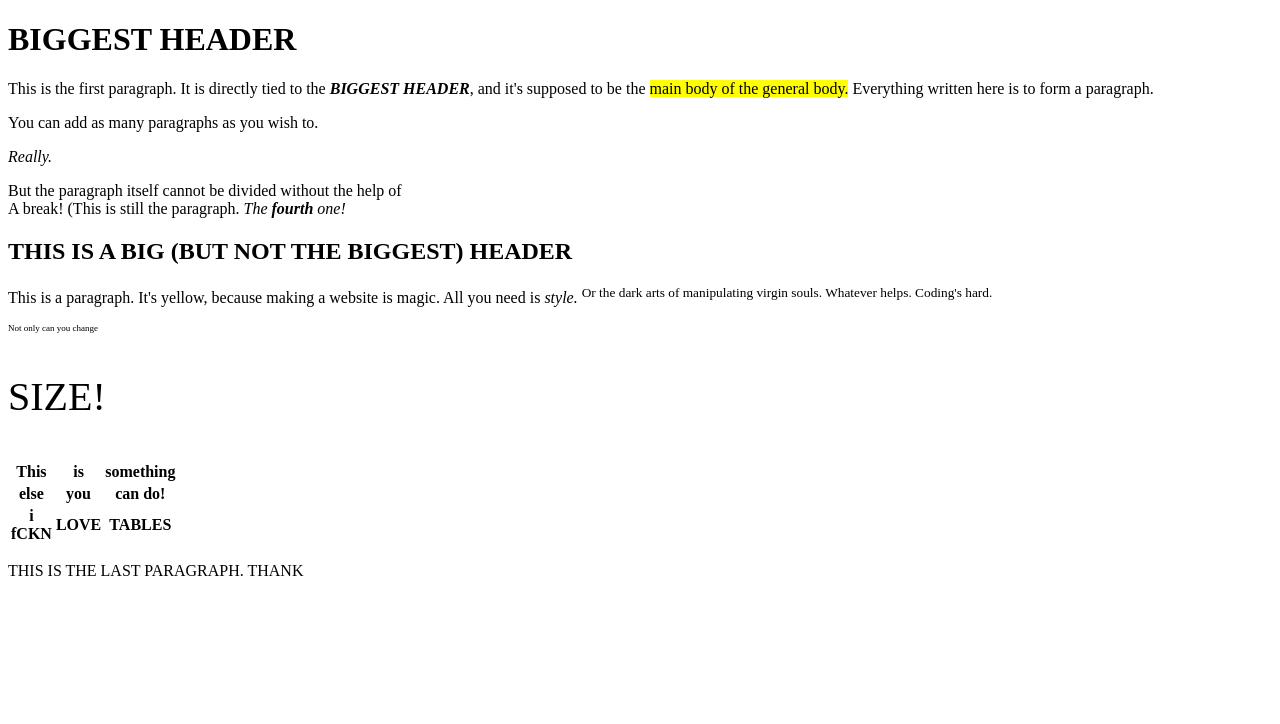
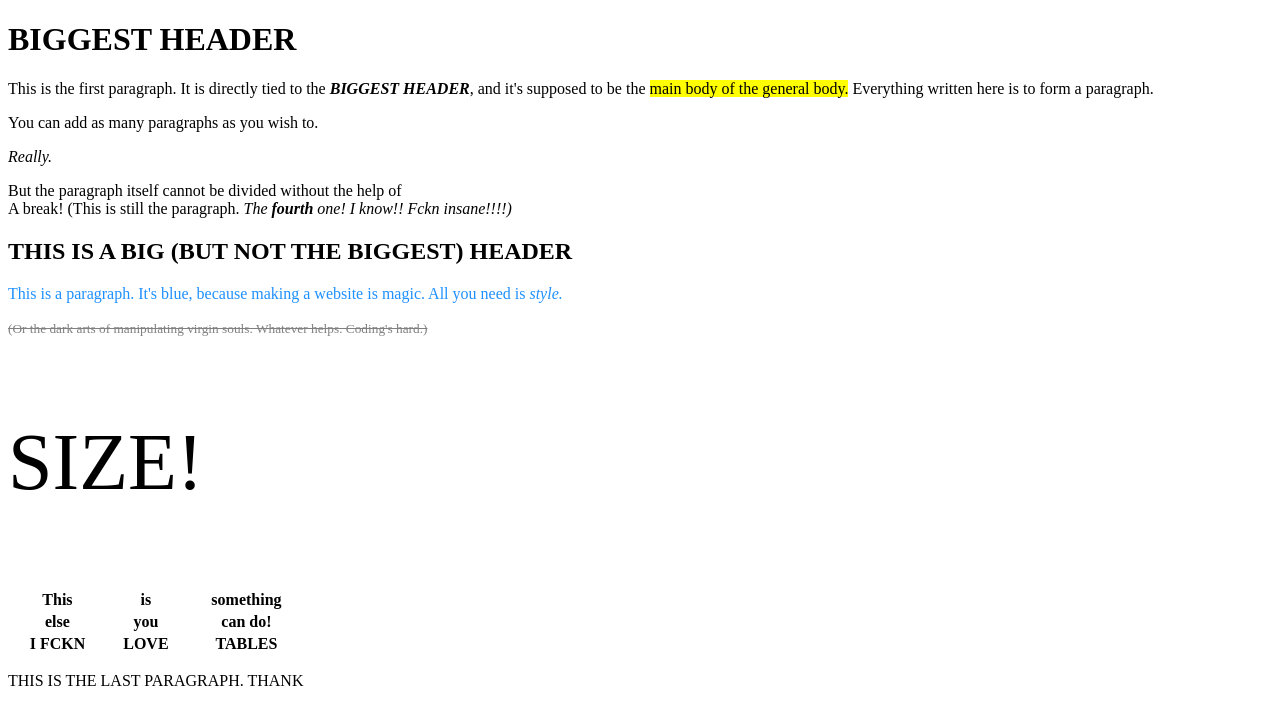
Before and after one commit to zeromiyo/project-one, a plain HTML site: page thecode.html in a window 1280 px wide. Drawn offline with Linux system fonts and the light colour scheme.

Commit message:
UPDATE 1-- ADEED SHIT

```diff
--- a/thecode.html
+++ b/thecode.html
@@ -10,14 +10,14 @@
 <p>You can add as many paragraphs as you wish to.</p>
 <p><i>Really.</i></p>
 <p>But the paragraph itself cannot be divided without the help of<br>
-A break! (This is still the paragraph. <i>The <b>fourth</b> one!</i></p>
+A break! (This is still the paragraph. <i>The <b>fourth</b> one! I know!! Fckn insane!!!!)</i></p>
 
 <h2>THIS IS A BIG (BUT NOT THE BIGGEST) HEADER</h2>
-<p style="color:FCBC0A"> This is a paragraph. It's yellow, because making a website is magic. All you need is <i>style.</i> <sup>Or the dark arts of manipulating virgin souls. Whatever helps. Coding's hard.</sup></p>
-<p style="font-size: 9px">Not only can you change <style type="color/FCBC0A">, you can also change! the!</style></p>
-<p style="font-size: 40px">SIZE!</p>
+<p style="color:DodgerBlue"> This is a paragraph. It's blue, because making a website is magic. All you need is <i>style.</i></p>
+	<p style="color:Gray"><small><del>(Or the dark arts of manipulating virgin souls. Whatever helps. Coding's hard.)</del></small></p>
+<p style="font-size: 80px">SIZE!</p>
 
-<table style="width:48px">
+<table style="width:300px">
 	<tr>
 		<th>This</th>
 		<th>is</th>
@@ -29,7 +29,7 @@ A break! (This is still the paragraph. <i>The <b>fourth</b> one!</i></p>
 		<th>can do!</th>
 	</tr>
 	<tr>
-		<th> i fCKN</th>
+		<th> I FCKN</th>
 		<th>LOVE</th>
 		<th><b>TABLES</b></th>
 	</tr>
```
